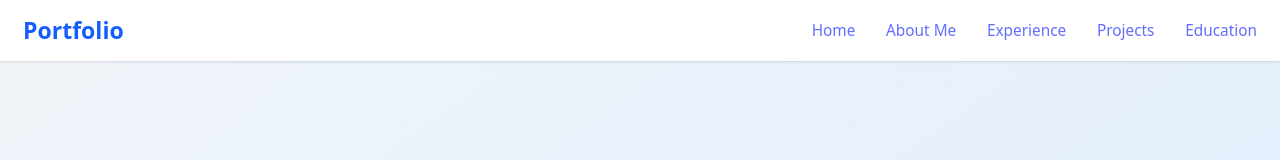
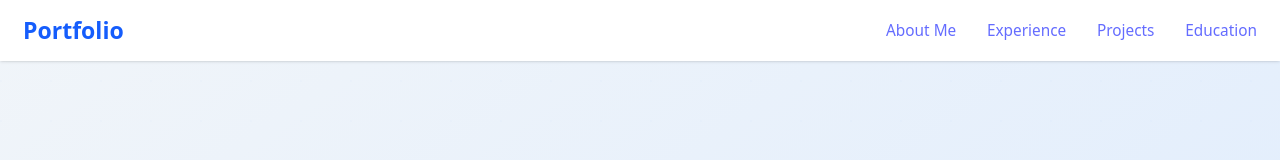
Before and after one commit to Gevindu-Piyawansha/gevindu-portfolio, a React (Vite) app: page / in a window 1280 px wide. Shown: the top 160 px of the page. Built offline with nearby package versions, Linux system fonts and the light colour scheme.

Commit message:
update Hero and Navbar for better UX and scrolling

```diff
--- a/src/components/Experience.jsx
+++ b/src/components/Experience.jsx
@@ -4,9 +4,9 @@ import {
     SiMysql, SiPostgresql, SiSpringboot
 } from 'react-icons/si';
 
-export default function ExperienceSection() {
+export default function Experience() {
     return (
-        <section className="py-12 bg-gradient-to-br from-blue-50 to-purple-50 text-gray-800">
+        <section id="experience" className="py-12 bg-gradient-to-br from-blue-50 to-purple-50 text-gray-800">
             <h2 className="text-3xl font-bold mb-8 text-center">EXPERIENCE</h2>
 
             <div className="flex flex-col md:flex-row gap-12 max-w-6xl mx-auto px-6">
--- a/src/components/Navbar.jsx
+++ b/src/components/Navbar.jsx
@@ -18,7 +18,6 @@ function Navbar() {
 
                 {/* Desktop Nav */}
                 <nav className="hidden md:flex gap-8">
-                    <a href="#home" className="text-gray-600 hover:text-blue-600 font-medium">Home</a>
                     <a href="#about" className="text-gray-600 hover:text-blue-600 font-medium">About Me</a>
                     <a href="#experience" className="text-gray-600 hover:text-blue-600 font-medium">Experience</a>
                     <a href="#projects" className="text-gray-600 hover:text-blue-600 font-medium">Projects</a>
@@ -42,8 +41,14 @@ function Navbar() {
             {/* Mobile Menu */}
             {menuOpen && (
                 <div className="md:hidden bg-white shadow px-6 py-4 space-y-4">
-                    <a href="#home" className="block text-gray-600 hover:text-blue-600 font-medium" onClick={toggleMenu}>Home</a>
-                    <a href="#about" className="block text-gray-600 hover:text-blue-600 font-medium" onClick={toggleMenu}>About Me</a>
+                    <a
+                        href="#about"
+                        className="block text-gray-600 hover:bg-gradient-to-r hover:from-blue-800 hover:to-purple-600 hover:text-white px-4 py-2 rounded transition-all duration-300"
+                        onClick={toggleMenu}
+                    >
+                        About Me
+                    </a>
+
                     <a href="#experience" className="block text-gray-600 hover:text-blue-600 font-medium" onClick={toggleMenu}>Experience</a>
                     <a href="#projects" className="block text-gray-600 hover:text-blue-600 font-medium" onClick={toggleMenu}>Projects</a>
                     <a href="#education" className="block text-gray-600 hover:text-blue-600 font-medium" onClick={toggleMenu}>Education</a>
```
